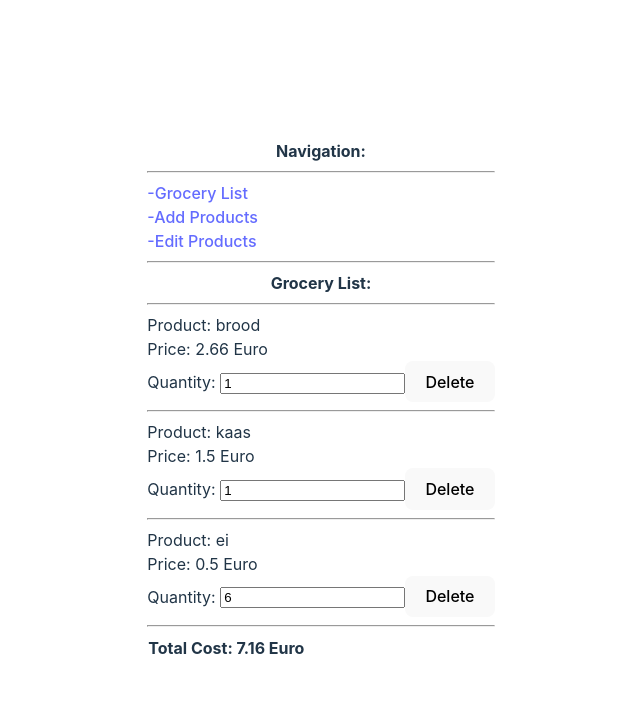
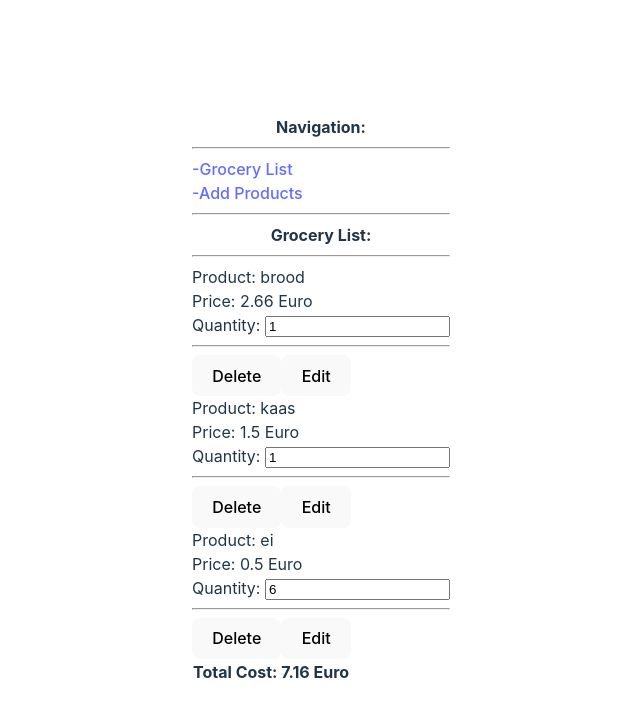
Before and after one commit to JornHardus/vueGroceriesRouter, a Vue app: page / in a window 1280 px wide. Shown: the top 716 px of the page, without its empty margins (319-959 px from the left). Built offline with nearby package versions, Linux system fonts and the light colour scheme.

Commit message:
props edit

```diff
--- a/src/App.vue
+++ b/src/App.vue
@@ -20,9 +20,6 @@
     <tr>
       <router-link to="/Create">-Add Products</router-link>
     </tr>
-    <tr>
-      <router-link to="/Edit">-Edit Products</router-link>
-    </tr>
     <hr />
   </div>
   <router-view />
--- a/src/components/GroceryForm.vue
+++ b/src/components/GroceryForm.vue
@@ -4,10 +4,9 @@ import { reactive } from "vue";
 // 2. emits definieren
 
 const props = defineProps(["grocery"]);
-const emit = defineEmits(["updateProduct"]);
+
+const emit = defineEmits(["productChange"]);
 const copyGrocery = reactive(Object.assign({}, props.grocery));
-
-// console.log(copyGrocery);
 
 // TODO: maak een ref / kopie van de grocery property, en deze kopie v-model je in je template zodat niet de state direct gewijzigd wordt, maar een kopie daarvan
 </script>
@@ -19,12 +18,14 @@ form {
 <template>
   <form
     @submit.prevent="
-      $emit('updateProduct', copyGrocery), this.$router.push('/')
+      $emit('productChange', copyGrocery), this.$router.push('/')
     "
   >
     Product Name: <input type="text" v-model="copyGrocery.Name" /><br />
     Price: <input type="number" step="0.01" v-model="copyGrocery.Price" /><br />
-    Quantity: <input type="number" v-model="copyGrocery.Quantity" /><br />
-    <button>Add Product</button>
+    Quantity:
+    <input type="number" step="0.01" v-model="copyGrocery.Quantity" /><br />
+    <input type="hidden" copyGrocery.id="4" /><br />
+    <button>confirm</button>
   </form>
 </template>
--- a/src/pages/groceries/Create.vue
+++ b/src/pages/groceries/Create.vue
@@ -9,6 +9,7 @@ const newGrocery = {
   Name: "",
   Price: "",
   Quantity: "",
+  id: "",
 };
 
 const add = (groc) => {
@@ -17,5 +18,5 @@ const add = (groc) => {
 </script>
 
 <template>
-  <GroceryForm :grocery="newGrocery" @update-product="add" />
+  <GroceryForm :grocery="newGrocery" @product-change="add" />
 </template>
--- a/src/pages/groceries/Edit.vue
+++ b/src/pages/groceries/Edit.vue
@@ -1,27 +1,29 @@
 <script setup>
 // 1. import groceryform
 // 2. maak hier een leeg grocery template
-import { reactive } from "vue";
+import GroceryForm from "/src/components/GroceryForm.vue";
 import { editGrocery } from "/src/store/Groceries.js";
-import groceries from "/src/store/Groceries.js";
+import { getProductById } from "/src/store/Groceries.js";
+import { useRoute } from "vue-router";
 
-const copyGrocery = reactive(Object.assign({}, groceries.value));
+const route = useRoute();
+const prod = route.params.id;
+const getProd = getProductById(prod).value;
 
-const editProduct = () => {
+const edit = {
+  Name: getProd.Name,
+  Price: getProd.Price,
+  Quantity: getProd.Quantity,
+  id: getProd.id,
+};
+
+const editProduct = (y) => {
   // roep je hier de functie aan uit de store die de grocery aanpast
-  editGrocery(copyGrocery);
+  console.log(editGrocery(y));
+  editGrocery(y);
 };
 </script>
 
 <template>
-  <form>
-    <li v-for="groc in copyGrocery">
-      <input type="text" v-model="groc.Name" />
-      <input type="number" step="0.01" v-model="groc.Price" />
-      <input type="number" step="0.01" v-model="groc.Quantity" />
-    </li>
-    <button type="button" @click="editProduct, this.$router.push('/')">
-      Confirm Edit
-    </button>
-  </form>
+  <GroceryForm :grocery="edit" @product-change="editProduct" />
 </template>
--- a/src/pages/groceries/Overview.vue
+++ b/src/pages/groceries/Overview.vue
@@ -2,6 +2,9 @@
 import { computed } from "vue";
 import groceries from "/src/store/Groceries.js";
 import { deleteGrocery } from "/src/store/Groceries.js";
+import { useRouter } from "vue-router";
+
+const router = useRouter();
 
 const calculateTotal = computed(() => {
   return groceries.value.reduce(
@@ -12,6 +15,15 @@ const calculateTotal = computed(() => {
 
 const deleteGroc = (groc) => {
   deleteGrocery(groc);
+};
+
+const goToEditPage = (groc) => {
+  router.push({
+    name: "edit",
+    params: {
+      id: groc.id,
+    },
+  });
 };
 </script>
 <style>
@@ -36,6 +48,7 @@ const deleteGroc = (groc) => {
         groc.Name
       }}
     </tr>
+
     <tr>
       Price:
       {{
@@ -46,8 +59,10 @@ const deleteGroc = (groc) => {
     Quantity:
 
     <input type="number" v-model="groc.Quantity" />
+
+    <hr />
     <button @click="deleteGroc(groc)">Delete</button>
-    <hr />
+    <button @click="goToEditPage(groc)">Edit</button>
   </div>
   <td class="header">Total Cost: {{ calculateTotal }} Euro</td>
 </template>
--- a/src/router/index.js
+++ b/src/router/index.js
@@ -19,8 +19,9 @@ const routes = [
     component: Create,
   },
   {
-    path: "/Edit",
+    path: "/Edit/:id",
     component: Edit,
+    name: "edit",
   },
 ];
 
--- a/src/store/Groceries.js
+++ b/src/store/Groceries.js
@@ -2,20 +2,25 @@ import { ref, computed } from "vue";
 
 // state
 const groceries = ref([
-  { Name: "brood", Price: 2.66, Quantity: 1 },
-  { Name: "kaas", Price: 1.5, Quantity: 1 },
-  { Name: "ei", Price: 0.5, Quantity: 6 },
+  { Name: "brood", Price: 2.66, Quantity: 1, id: 1 },
+  { Name: "kaas", Price: 1.5, Quantity: 1, id: 2 },
+  { Name: "ei", Price: 0.5, Quantity: 6, id: 3 },
 ]);
 
 export default groceries;
 
 export const getAllGroceries = () => computed(() => groceries.value);
-export const getProductById = (id) => () =>
+export const getProductById = (id) =>
   computed(() => groceries.value.find((grocery) => grocery.id == id));
-
+//
 // Actions
 export const addGrocery = (groceryAdd) => groceries.value.push(groceryAdd);
-export const editGrocery = () => groceries.value.push();
+export const editGrocery = (y) =>
+  groceries.value.splice(
+    groceries.value.findIndex((x) => x.id == y.id),
+    1,
+    y
+  );
 
 export const deleteGrocery = (i) =>
   groceries.value.splice(groceries.value.indexOf(i), 1);
```
